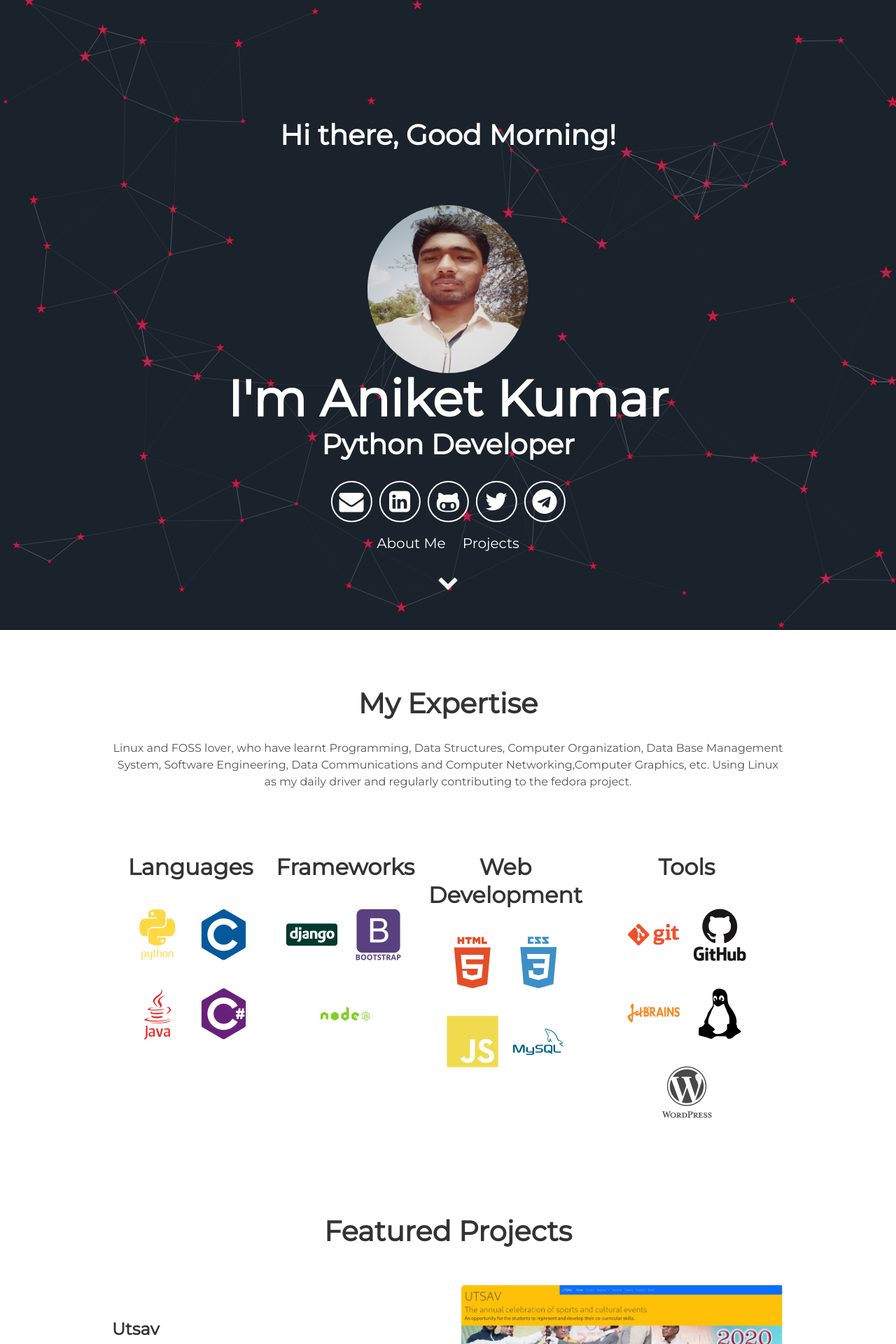
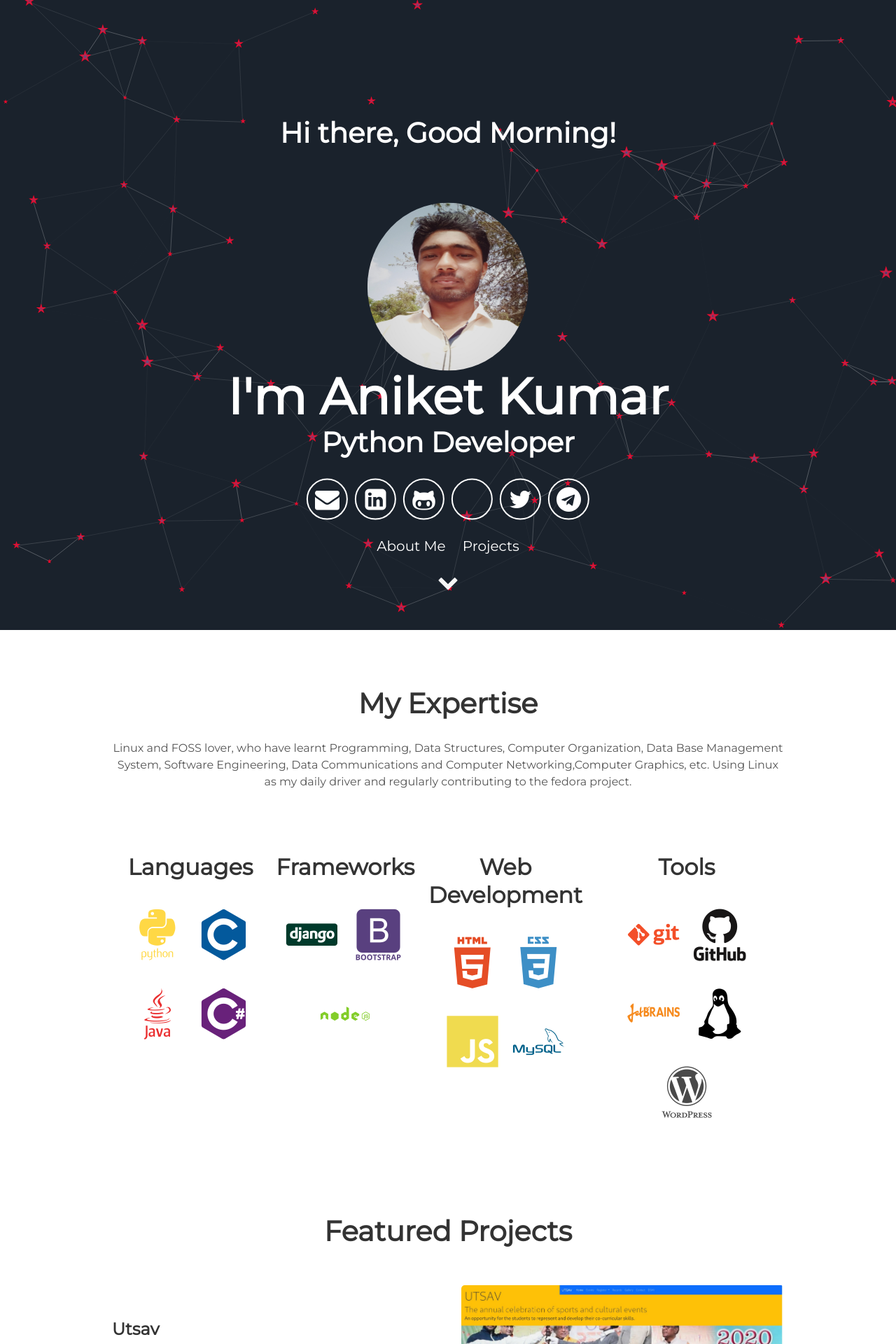
Before and after one commit to crypticani/crypticani.github.io, a Jekyll site: the page built from index.html, in a window 1280 px wide. Shown: the top 1920 px of the page at 70% size. Built offline with Jekyll 4.4.1, drawn with Linux system fonts in a browser that asks for light colours.

Commit message:
Update header.html

```diff
--- a/_includes/header.html
+++ b/_includes/header.html
@@ -14,6 +14,7 @@
         <a aria-label="Send email" href="mailto:aniket.kumar@hotmail.com"><i class="icon fa fa-envelope"></i></a>
         <a aria-label="My LinkedIn" target="_blank" href="https://www.linkedin.com/in/crypticani/"><i class="icon fa fa-linkedin-square" aria-hidden="true"></i></a>
         <a aria-label="My Github" target="_blank" href="https://github.com/crypticani"><i class="icon fa fa-github-alt" aria-hidden="true"></i></a>
+        <a aria-label="My Dev" target="_blank" href="https://dev.to/crypticani"><i class="icon fa fa-dev" aria-hidden="true"></i></a>
         <a aria-label="My Twitter" target="_blank" href="https://twitter.com/crypticani"><i class="icon fa fa-twitter" aria-hidden="true"></i></a>
         <a aria-label="My Telegram" target="_blank" href="https://t.me/crypticani"><i class="icon fa fa-telegram" aria-hidden="true"></i></a>
       </div>
```
